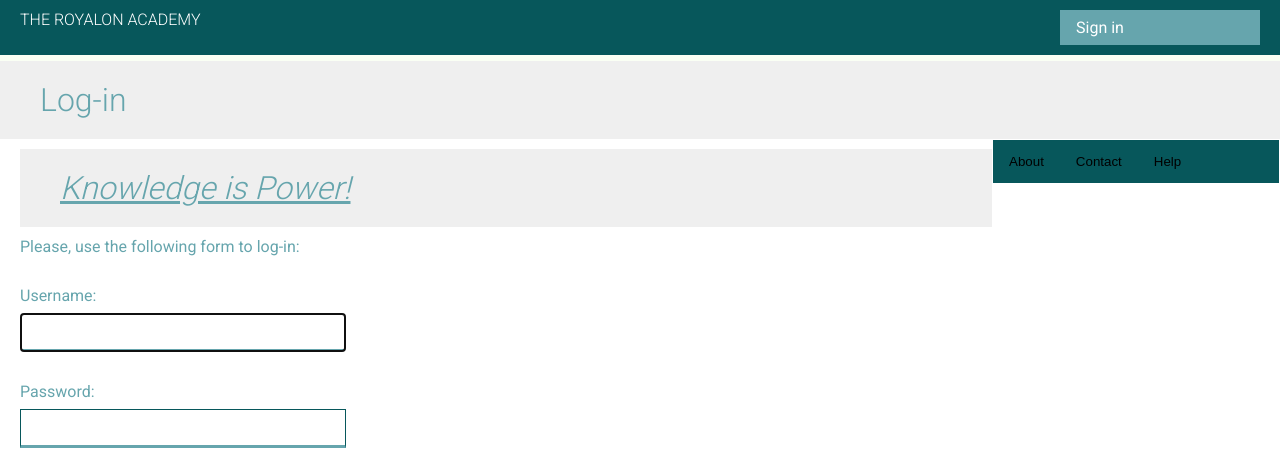
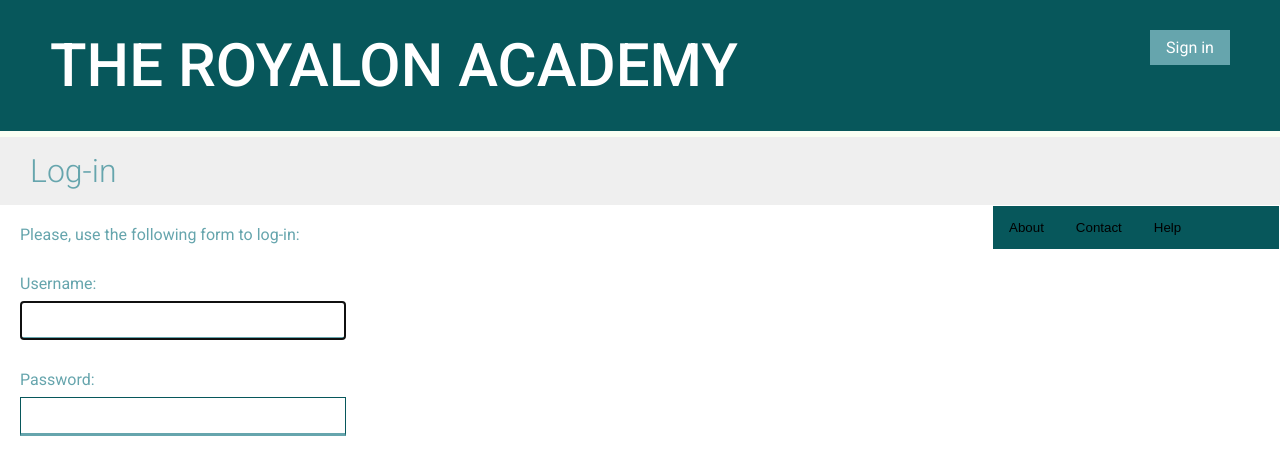
Before and after one commit to khd20/Group2E-learning, a Django app: page /accounts/login/ in a window 1280 px wide. Shown: the top 467 px of the page. Run offline with Django 3.2, Linux system fonts and the light colour scheme; parts of the project's set-up code (start-up, migrations or seed data) failed here and were passed over; some libraries are stand-ins or nearby versions.

Commit message:
kim css changes

```diff
--- a/educa/courses/static/css/base.css
+++ b/educa/courses/static/css/base.css
@@ -21,7 +21,7 @@ h1 {
     background:#efefef;
     width:100%;
     overflow:auto;
-    padding:20px 0 20px 40px;
+    padding:15px 0 15px 30px;
     margin:0;
 }
 
@@ -44,16 +44,16 @@ h1 {
 #header {
     background: #07575b;
     overflow:auto;
-    padding:10px 20px;
+    padding:30px 50px;
     border-bottom:6px solid #fafff4;
 }
 
 #header .logo {
     text-decoration:none;
     font-family:'Roboto', sans-serif;
-    font-weight:300;
-    text-transform:uppercase;q
-    font-size:24px;
+    font-weight:500;
+    text-transform:uppercase;
+    font-size: 60px;
     color:#fff;
     float:left;
 }
@@ -137,8 +137,10 @@ form p {
 }
 
 .errorlist {
-    color:#ae2c2c;
-    margin:0;
+    color: #df4040;
+    margin: 15px 0 0 0;
+    width: 300px;
+    background-color: transparent;
 }
 
 label {
--- a/educa/courses/templates/base.html
+++ b/educa/courses/templates/base.html
@@ -11,7 +11,7 @@
                 list-style-type: none;
                 margin: 0;
                 padding: 0;
-                width: 200px;
+                width: 80px;
                 background-color: #66a5ad;
                 }
             li a {
@@ -37,7 +37,6 @@
                 <li {% if section == "dashboard" %}class="selected"{% endif %}><a href="{% url "dashboard" %}">My dashboard</a></li>
                 <li {% if section == "My Courses" %}class="selected"{% endif %}><a href="{% url "manage_course_list" %}">Manage Courses</a></li>
 				<li {% if section == "My Shopping Cart" %}class="selected"{% endif %}><a href="{% url "product_list" %}">My shopping cart</a></li>
-
                 <li><a href="{% url "logout" %}">Sign out</a></li>
             {% else %}
                 <li><a href="{% url "login" %}">Sign in</a></li>
--- a/educa/courses/templates/registration/login.html
+++ b/educa/courses/templates/registration/login.html
@@ -5,7 +5,7 @@
 {% block content %}
 	<h1>Log-in</h1>
 	<div class="module">
-		<h1><i><u>Knowledge is Power!</u></i></h1></i></u></h1>
+
 		{% if form.errors %}
 			<p>Your username and password didn't match. Please try again.</p>
 		{% else %}
```
Also changed, not shown: educa/db.sqlite3.
